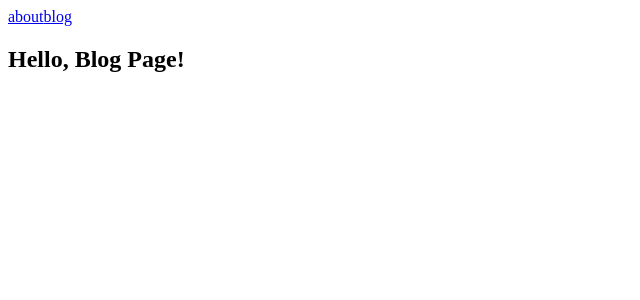
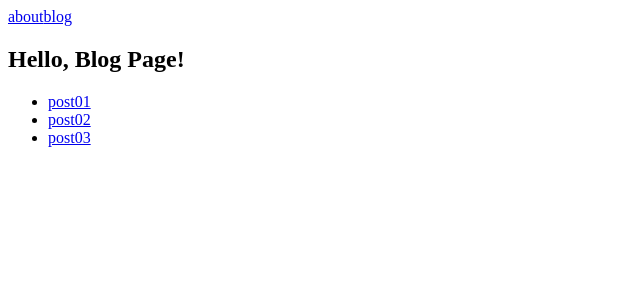
Before and after one commit to prgrms-web-devcourse/FEDC4-NextJs-PlayGround-Yuri, a Next.js app in the folder 양혜진/my-app/: page /blog in a window 1280 px wide. Shown: the top 300 px of the page, without its empty margins (0-640 px from the left). Built offline with nearby package versions, Linux system fonts and the light colour scheme.

Commit message:
Routing: Dynamic Routes - Dynamic Segments: 동적 데이터를 통해 경로를 생성하려는 경우 사용 - params: Typescript 사용 시, route segment 에 따라 params 에 타입 추가

```diff
--- /dev/null
+++ b/양혜진/my-app/app/(marketing)/blog/[slug]/page.tsx
@@ -0,0 +1,3 @@
+export default function Page({ params }: { params: { slug: string } }) {
+  return <div>My Post: {params.slug}</div>
+}
--- a/양혜진/my-app/app/(marketing)/blog/page.tsx
+++ b/양혜진/my-app/app/(marketing)/blog/page.tsx
@@ -1,3 +1,28 @@
+import PostList, { Post } from "@/app/(marketing)/blog/PostList";
+
+const posts: Post[] = [
+  {
+    id: '1',
+    title: 'post01',
+    slug: 'post01-slug'
+  },
+  {
+    id: '2',
+    title: 'post02',
+    slug: 'post02-slug'
+  },
+  {
+    id: '3',
+    title: 'post03',
+    slug: 'post03-slug'
+  }
+]
+
 export default function Page() {
-  return <h1>Hello, Blog Page!</h1>
+  return (
+    <div>
+      <h1>Hello, Blog Page!</h1>
+      <PostList posts={posts} />
+    </div>
+  )
 }
```
